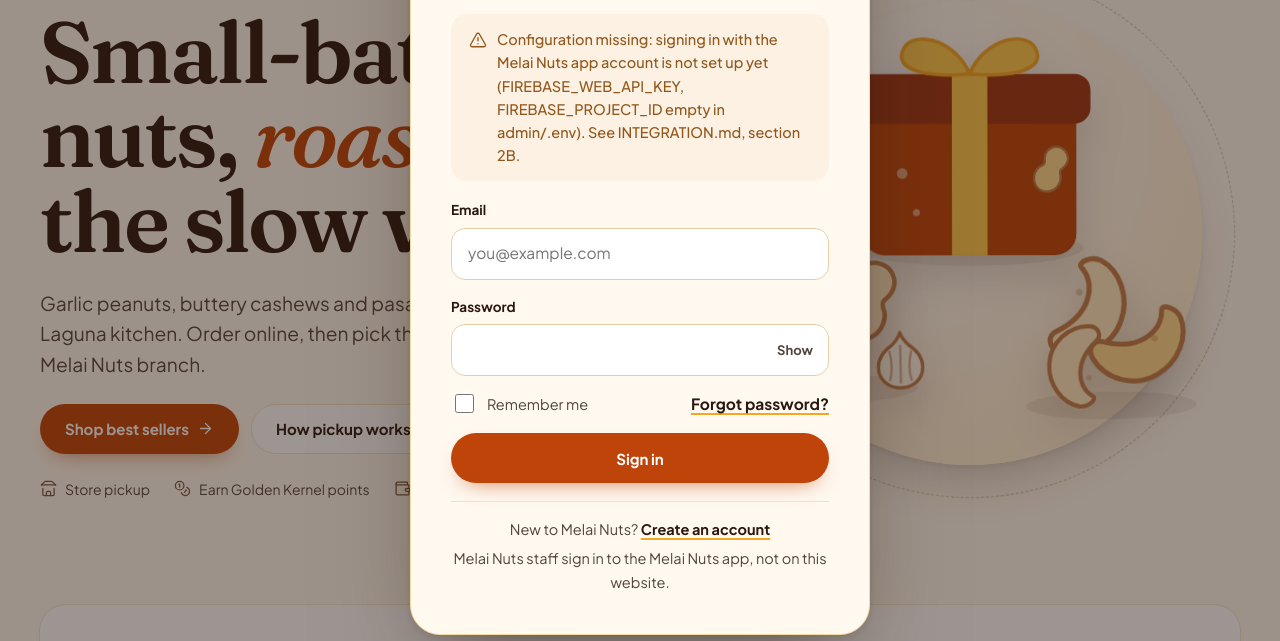
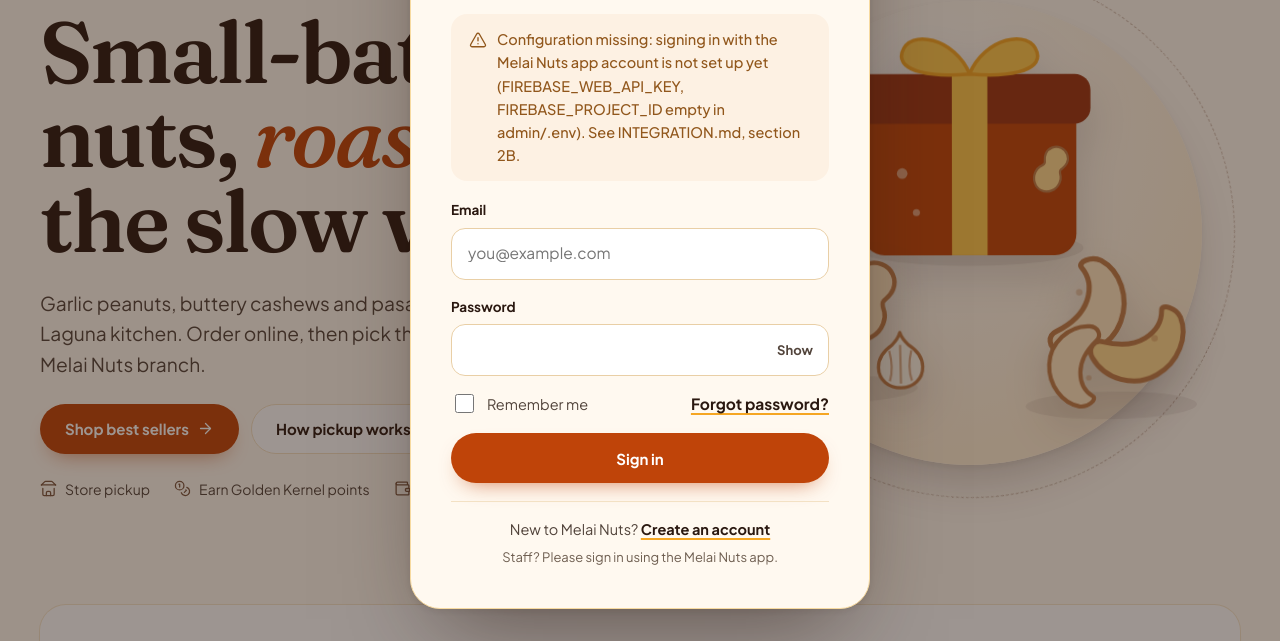
Before and after one commit to oquendocharles336-gif/Melai-Nuts, a Laravel app: page /?panel=sign-in in a window 1280 px wide. Shown: the part 221-862 px from the top of the page. Run offline with Laravel 12, Linux system fonts and the light colour scheme; style sheets or scripts are compiled from the project's sources; some libraries are stand-ins or nearby versions.

Commit message:
Website sign-in: a short, quieter staff note.
"Melai Nuts staff sign in to the Melai Nuts app, not on this website." is now
"Staff? Please sign in using the Melai Nuts app." in smaller, muted text. The rule is
unchanged: staff still cannot sign in on the website (AuthTest, AccessControlTest).

Co-Authored-By: Claude Opus 5.5 <noreply@anthropic.com>

```diff
--- a/admin/resources/css/shop.css
+++ b/admin/resources/css/shop.css
@@ -475,6 +475,7 @@ html:has(.s-dlg[open]) { overflow: hidden; }
 .s-dlg-row a:hover, .s-dlg-foot a:hover { text-decoration-color: var(--brand); }
 .s-dlg-foot { display: grid; gap: 6px; padding-top: 16px; border-top: 1px solid var(--line); text-align: center; font-size: 14.5px; color: var(--roast-2); }
 .s-dlg-foot p { margin: 0; }
+.s-dlg-foot .s-dlg-aside { font-size: 13px; color: var(--muted); }
 .s-dlg-foot a { white-space: nowrap; }
 .s-dlg .s-two { align-items: start; }
 .s-dlg .s-flash { font-size: 14.5px; }
--- a/admin/resources/views/shop/partials/auth-panel.blade.php
+++ b/admin/resources/views/shop/partials/auth-panel.blade.php
@@ -98,7 +98,7 @@
                         </form>
                         <div class="s-dlg-foot">
                             <p>New to Melai Nuts? <a href="{{ AuthPanel::url(AuthPanel::CREATE_ACCOUNT) }}" data-panel-open="{{ AuthPanel::CREATE_ACCOUNT }}">Create an account</a></p>
-                            <p>Melai Nuts staff sign in to the Melai Nuts app, not on this website.</p>
+                            <p class="s-dlg-aside">Staff? Please sign in using the Melai Nuts app.</p>
                         </div>
                     @break
 
```
Also changed, not shown: admin/tests/Feature/ShopTest.php (+8 -0 lines).
